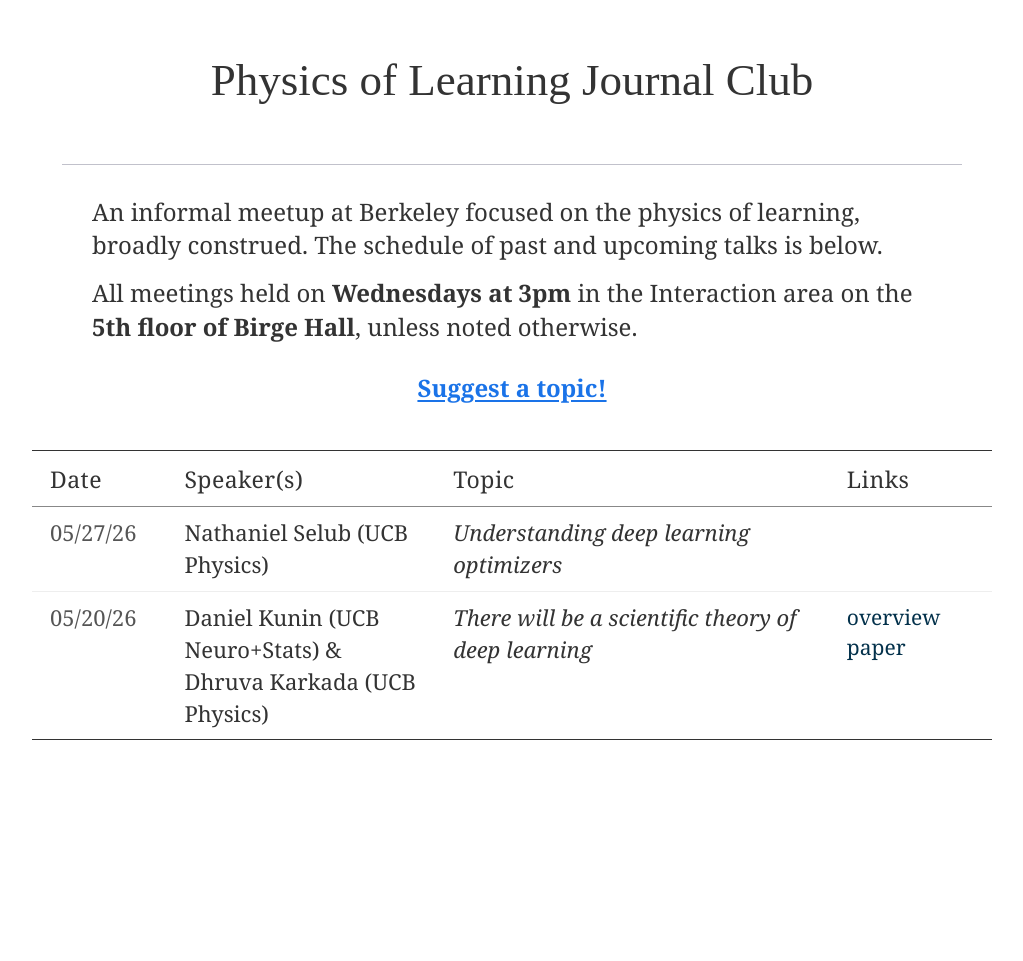
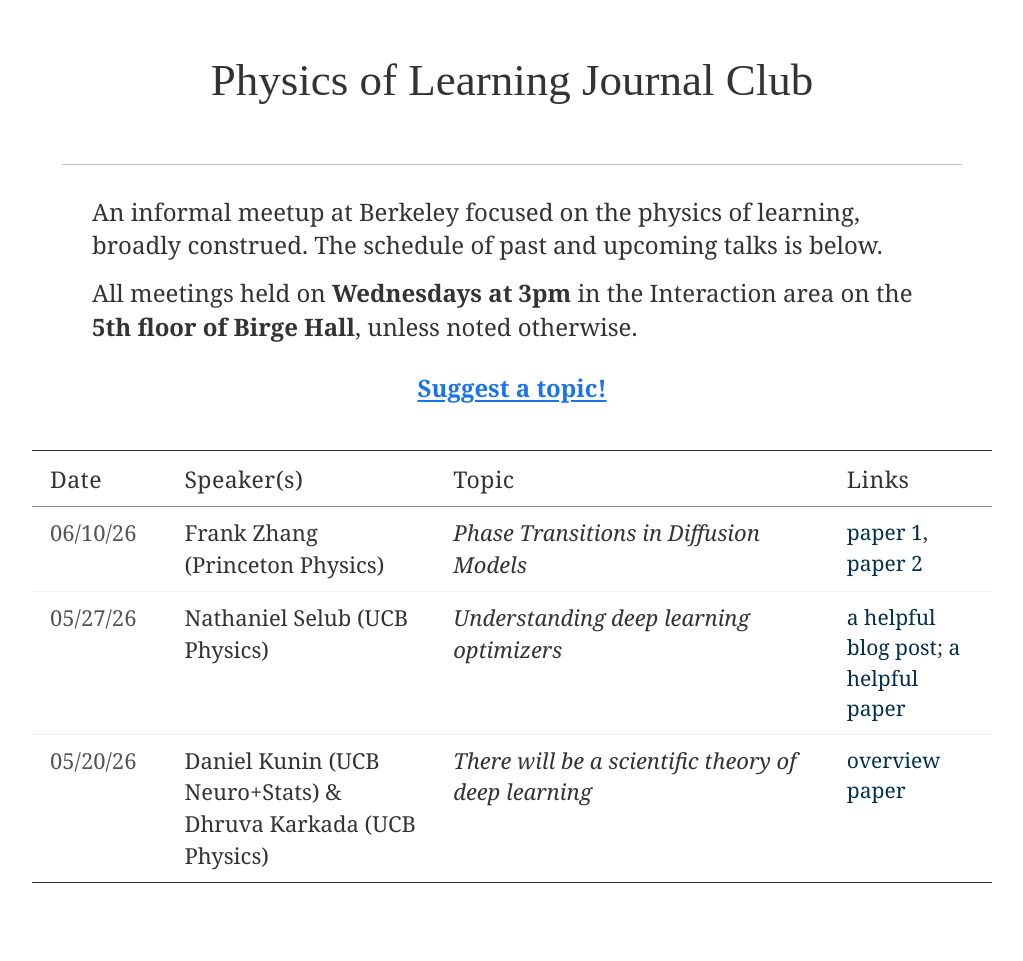
Before and after one commit to ethanlake/ethanlake.github.io, a Jekyll site: the page pol_jc.html, which Jekyll copies as it is, in a window 1280 px wide. Shown: the whole page, without its empty margins (128-1151 px from the left). Built offline with Jekyll 4.4.1, drawn with Linux system fonts in a browser that asks for light colours; before the commit the page ends 900 px from its top, so only the background shows below that.

Commit message:
update journal club

```diff
--- a/papers.html
+++ b/papers.html
@@ -46,7 +46,7 @@
     <h3>Proof of a finite threshold for the union-find decoder</h3>
     <p class="details">
       <span class="authors"> Satoshi Yoshida, <b>E.L.</b>, and Hayata Yamasaki</span>
-      <span class="journal"><a href="https://arxiv.org/abs/2602.20238">arXiv:2602.20238</a></span>
+      <span class="journal">QEC 2026 | <a href="https://arxiv.org/abs/2602.20238">arXiv:2602.20238</a></span>
       <hr>
     </p>
   </li>
@@ -117,7 +117,7 @@
    <h3>A local automaton for the 2D toric code </h3>
    <p class="details">
      <span class="authors"> Shankar Balasubramanian, Margarita Davydova, <b>E.L.</b></span>
-     <span class="journal"><a href="https://arxiv.org/abs/2412.19803">arXiv:2412.19803</a></span>
+     <span class="journal">Quantum, 2026 | <a href="https://arxiv.org/abs/2412.19803">arXiv:2412.19803</a></span>
      <hr>
    </p>
  </li>
@@ -126,7 +126,7 @@
    <h3>Exponentially slow thermalization and the robustness of Hilbert space fragmentation  </h3>
    <p class="details">
      <span class="authors"> Yiqiu Han, Xiao Chen, <b>E.L.</b></span>
-     <span class="journal"><a href="https://arxiv.org/abs/2401.11294">arXiv:2401.11294</a></span>
+     <span class="journal">PRB, 2026 | <a href="https://arxiv.org/abs/2401.11294">arXiv:2401.11294</a></span>
      <hr>
    </p>
  </li>
--- a/pol_jc.html
+++ b/pol_jc.html
@@ -278,11 +278,20 @@
         </thead>
         <tbody>
           <tr>
+            <td class="date">06/10/26</td>
+            <td class="speaker">Frank Zhang (Princeton Physics)</td>
+            <td class="topic">Phase Transitions in Diffusion Models</td>
+            <td class="links">
+              <a href="https://arxiv.org/abs/2605.04830">paper 1</a>, <a href="https://arxiv.org/abs/2508.06614">paper 2</a>
+            </td>
+          </tr>
+          <tr>
             <td class="date">05/27/26</td>
             <td class="speaker">Nathaniel Selub (UCB Physics)</td>
             <td class="topic">Understanding deep learning optimizers</td>
             <td class="links">
-              <a href="#"></a>
+              <a href="https://thinkingmachines.ai/blog/modular-manifolds/">a helpful blog post</a>;
+              <a href="https://arxiv.org/pdf/2410.21265">a helpful paper</a>
             </td>
           </tr>
           <tr>
```
